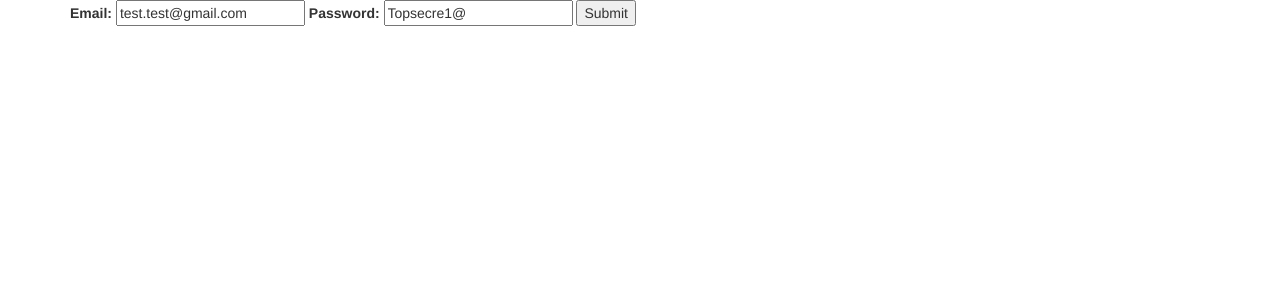
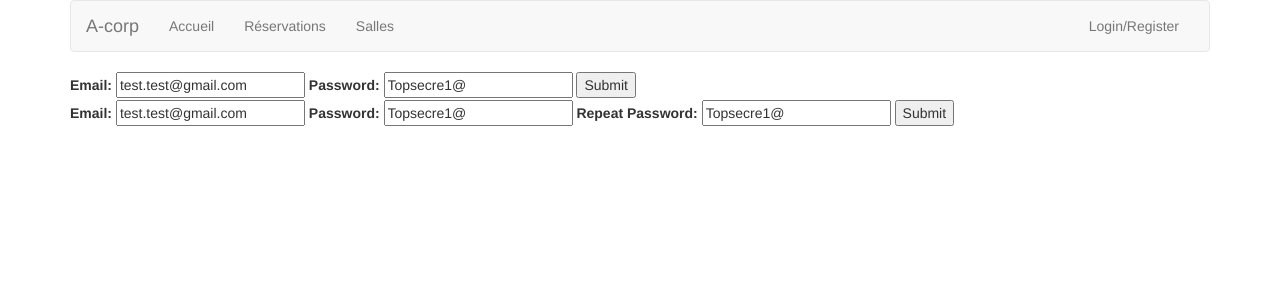
Before and after one commit to fchatterji/a-corp, a PHP site: the page made by Views/LoginView.php in a window 1280 px wide. Shown: the top 300 px of the page. Run offline with PHP 8.4, Linux system fonts and the light colour scheme; the template is opened without the code that fills it, so the values that code supplies are empty; some libraries are stand-ins or nearby versions.

Commit message:
feat: moved register view into login view

```diff
--- a/Views/LoginView.php
+++ b/Views/LoginView.php
@@ -1,6 +1,7 @@
 <?php include "Partials/header.php"; ?>
+<?php include "Partials/loggedOutNav.php"; ?>
 
-<form action="login" method="post">
+<form action="/a-corp/login" method="post">
     <label for="email">Email:</label>
     <input type="text" name="email" id="email" value="test.test@gmail.com">
     <label for="password">Password:</label>
@@ -8,4 +9,18 @@
     <input type="submit" value="Submit">
 </form>
 
+<form action="/a-corp/register" method="post">
+
+    <label for="password">Email:</label>
+    <input type="text" name="email" id="email" value="test.test@gmail.com">
+
+    <label for="password">Password:</label>
+    <input type="text" name="password" id="password" value="Topsecre1@">
+
+    <label for="password">Repeat Password:</label>
+    <input type="text" name="repeatpassword" id="repeatpassword" value="Topsecre1@">
+
+    <input type="submit" value="Submit">
+</form>
+
 <?php include "Partials/footer.php"; ?>
```
Also changed, not shown: Views/RegisterView.php (deleted, +0 -17 lines).
